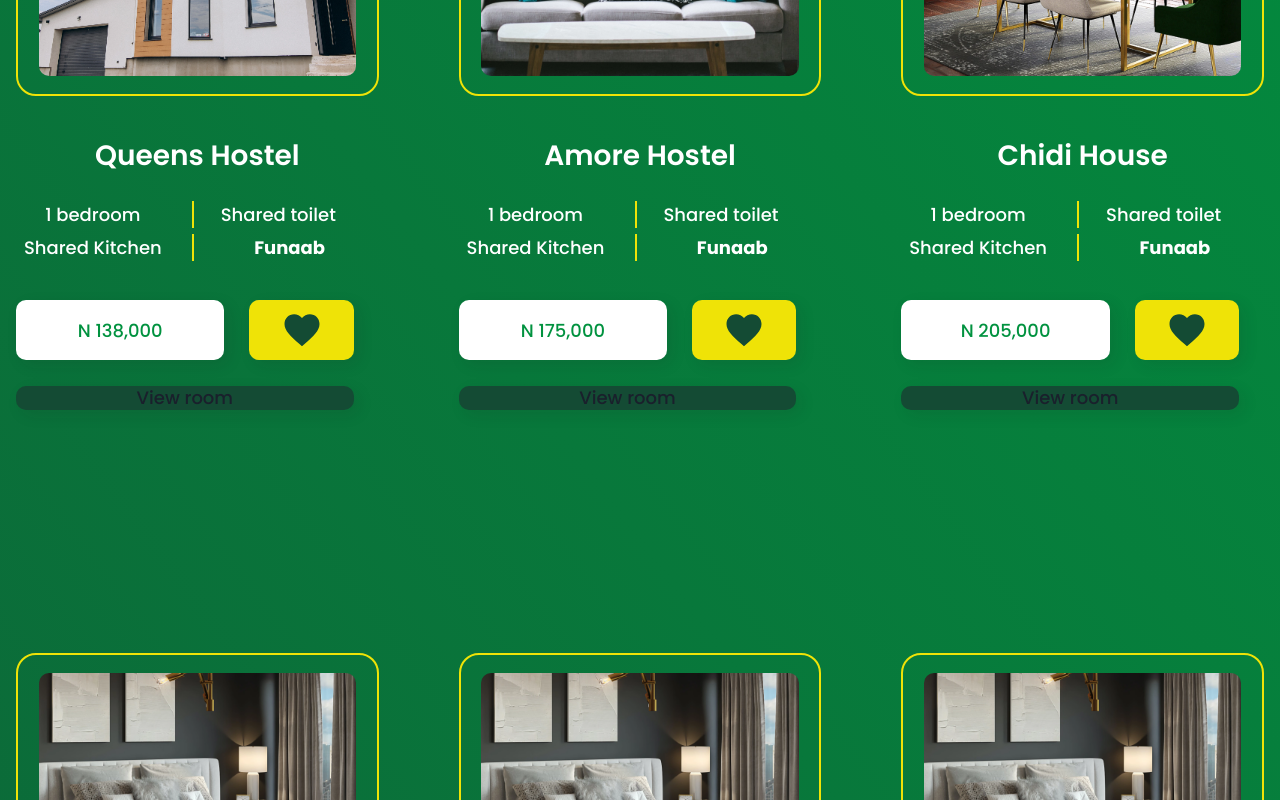
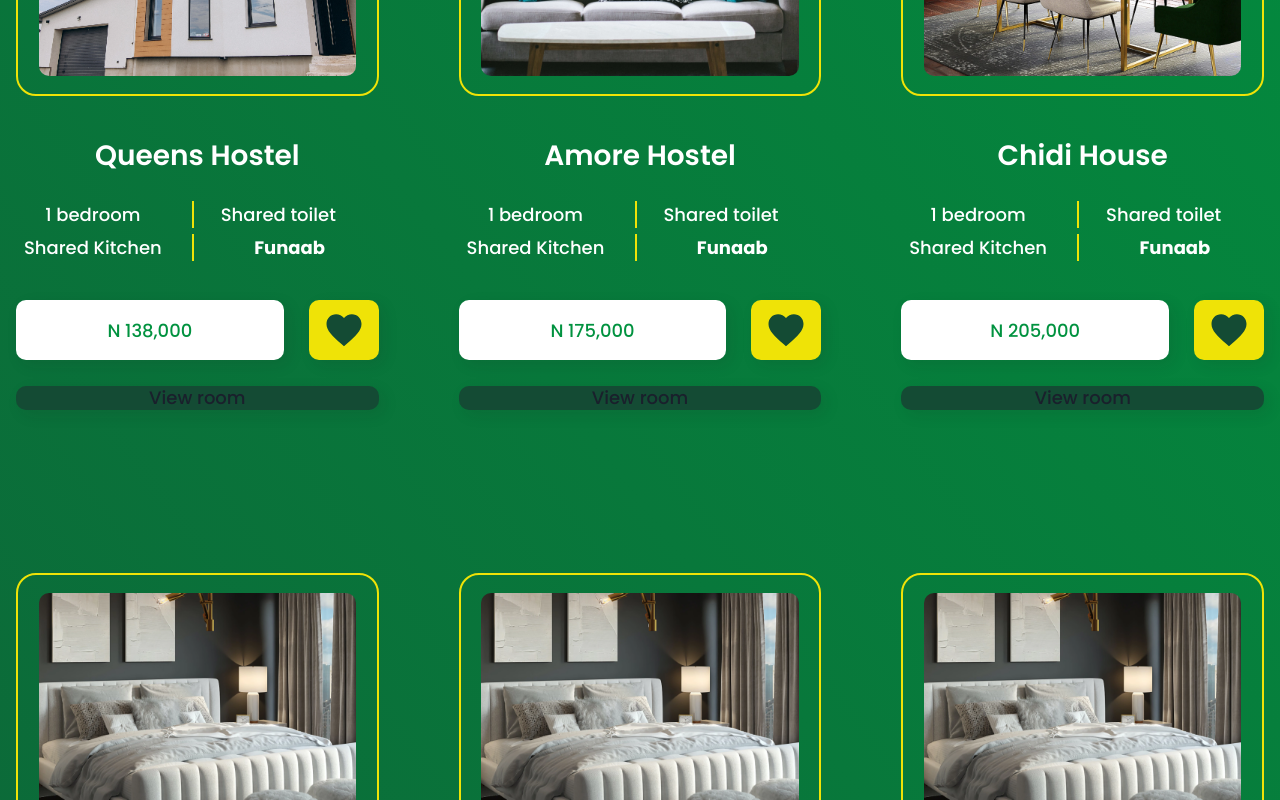
Before and after one commit to Kennyking100/hostel-rentie-v2, a React (Create React App) app: page / in a window 1280 px wide. Shown: the part 1308-2108 px from the top of the page. Built offline with nearby package versions, Linux system fonts and the light colour scheme.

Commit message:
feedback fixes v2

```diff
--- a/src/components/Home/Explore/Explore.tsx
+++ b/src/components/Home/Explore/Explore.tsx
@@ -45,7 +45,6 @@ const Explore = () => {
     <Container
       maxW={{
         base: "100%",
-        // "2xl": "container.xl",
       }}
       className="hero-bg-image"
       p={0}
@@ -107,7 +106,7 @@ const Explore = () => {
           <Grid
             mt="10.375rem"
             gridTemplateColumns={"repeat(auto-fill,minmax(288px,1fr))"}
-            gap="5rem"
+            columnGap={"5rem"}
           >
             <ExploreCard
               name="Queens Hostel"
--- a/src/components/Home/Explore/ExploreCard.tsx
+++ b/src/components/Home/Explore/ExploreCard.tsx
@@ -30,12 +30,7 @@ const ExploreCard: React.FC<Props> = ({ name, price, imgSrc }) => {
   const navigate = useNavigate();
 
   return (
-    <Box
-      textAlign={"center"}
-      w="full"
-      // maxW={{ base: "100%", lg: "25%" }}
-      mb="10.25rem"
-    >
+    <Box textAlign={"center"} w="full" mb="10.25rem">
       <Box
         border="2.25px solid #EFE307"
         borderRadius={"20px"}
@@ -81,12 +76,7 @@ const ExploreCard: React.FC<Props> = ({ name, price, imgSrc }) => {
       </Grid>
 
       <Grid
-        templateColumns={{
-          base: "1fr max-content",
-          md: "2fr 1fr max-content",
-          lg: "1fr max-content",
-          xl: "2fr 1fr max-content",
-        }}
+        templateColumns={"1fr 70px"}
         color={"white"}
         gap="25px"
         templateRows={"60px"}
--- a/src/components/Search/SearchResult.tsx
+++ b/src/components/Search/SearchResult.tsx
@@ -60,7 +60,6 @@ const SearchResult: React.FC<Props> = ({ headerComponent }) => {
     <Container
       maxW={{
         base: "100%",
-        // "2xl": "container.xl",
       }}
       p={0}
       mt="5.0625rem"
@@ -136,7 +135,7 @@ const SearchResult: React.FC<Props> = ({ headerComponent }) => {
           <Grid
             mt="10.375rem"
             gridTemplateColumns={"repeat(auto-fill,minmax(288px,1fr))"}
-            gap="5rem"
+            columnGap={"5rem"}
           >
             <ExploreCard
               name="Queens Hostel"
--- a/src/components/SingleSearchItem/Recommendation.tsx
+++ b/src/components/SingleSearchItem/Recommendation.tsx
@@ -59,7 +59,7 @@ const Recommendation = () => {
       <Grid
         mt="5rem"
         gridTemplateColumns={"repeat(auto-fill,minmax(288px,1fr))"}
-        gap="5rem"
+        columnGap={"5rem"}
       >
         <ExploreCard name="Queens Hostel" price="N 138,000" imgSrc={Hostel1} />
         <ExploreCard name="Amore Hostel" price="N 175,000" imgSrc={Hostel2} />
--- a/src/components/SingleSearchItem/SearchItemDetails.tsx
+++ b/src/components/SingleSearchItem/SearchItemDetails.tsx
@@ -1,5 +1,23 @@
 import React from "react";
-import { Box, Container, Flex, Icon, Text } from "@chakra-ui/react";
+import {
+  Box,
+  Button,
+  Container,
+  Flex,
+  FormControl,
+  FormLabel,
+  Icon,
+  Input,
+  Modal,
+  ModalBody,
+  ModalCloseButton,
+  ModalContent,
+  ModalFooter,
+  ModalHeader,
+  ModalOverlay,
+  Text,
+  useDisclosure,
+} from "@chakra-ui/react";
 import Btn from "../helpers/Btn";
 import DetailsBadge from "../helpers/DetailsBadge";
 import { MdSmokeFree, MdPets, MdFavorite } from "react-icons/md";
@@ -9,7 +27,11 @@ import { FaGraduationCap } from "react-icons/fa";
 export const TextS = "5px 5px 15px #1D1D1D1A";
 
 const SearchItemDetails = () => {
+  const { isOpen, onOpen, onClose } = useDisclosure();
+  const initialRef = React.useRef(null);
+
   return (
+    <>
       <Container
         maxW={{
           base: "container.sm",
@@ -24,7 +46,6 @@ const SearchItemDetails = () => {
               fontWeight={"medium"}
               textColor={"GreenLight"}
               textShadow={TextS}
-            m={{ base: "auto", sm: "0" }}
               mb={4}
               as="h2"
               textStyle="h2"
@@ -51,13 +72,11 @@ const SearchItemDetails = () => {
             fontWeight="medium"
             fontStyle={"italic"}
             fontSize="1.1875rem"
-          textAlign={{ base: "center", sm: "start" }}
             textStyle="body"
           >
             14, Abode street, Abeokuta , Ogun state
           </Text>
           <Flex
-          justifyContent={"space-evenly"}
             flexWrap="wrap"
             color={"GreenLight"}
             mt="29px"
@@ -111,6 +130,7 @@ const SearchItemDetails = () => {
                 background: "Hover.GreenDark",
               }}
               mb={8}
+              onClick={onOpen}
             >
               Apply as roommate
             </Btn>
@@ -129,6 +149,46 @@ const SearchItemDetails = () => {
           </Flex>
         </Flex>
       </Container>
+
+      {/* Modal */}
+      <Modal initialFocusRef={initialRef} isOpen={isOpen} onClose={onClose}>
+        <ModalOverlay />
+        <ModalContent>
+          <ModalHeader>Apply as a Roommate</ModalHeader>
+          <ModalCloseButton />
+          <ModalBody pb={6}>
+            <FormControl>
+              <FormLabel>Are you a smoker?</FormLabel>
+              <Input ref={initialRef} placeholder="..." />
+            </FormControl>
+
+            <FormControl mt={4}>
+              <FormLabel>Do you speak English?</FormLabel>
+              <Input placeholder="..." />
+            </FormControl>
+
+            <FormControl mt={4}>
+              <FormLabel>Do you have pets?</FormLabel>
+              <Input placeholder="..." />
+            </FormControl>
+
+            <FormControl mt={4}>
+              <FormLabel>Are you single?</FormLabel>
+              <Input placeholder="..." />
+            </FormControl>
+          </ModalBody>
+
+          <ModalFooter bg="GreenLighter">
+            <Button bg="GreenLight" color={"white"} mr={3}>
+              Submit
+            </Button>
+            <Button bg="GreenDark" color={"white"} onClick={onClose}>
+              Cancel
+            </Button>
+          </ModalFooter>
+        </ModalContent>
+      </Modal>
+    </>
   );
 };
 
```
Lines whose indentation alone changed are shown as unchanged.
